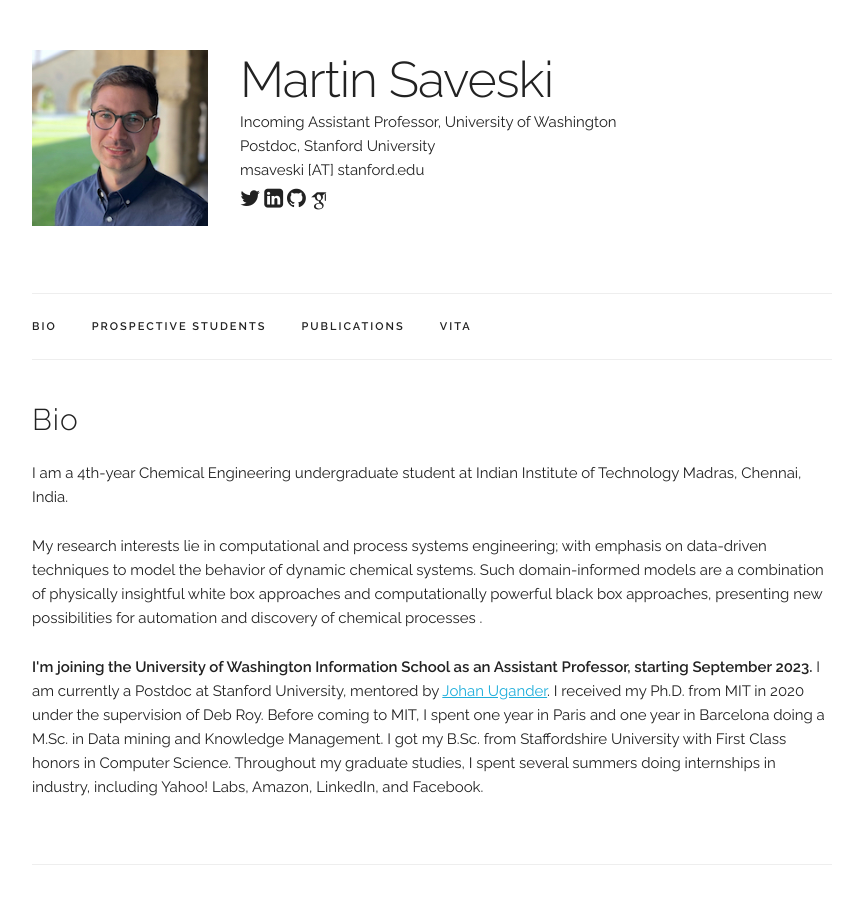
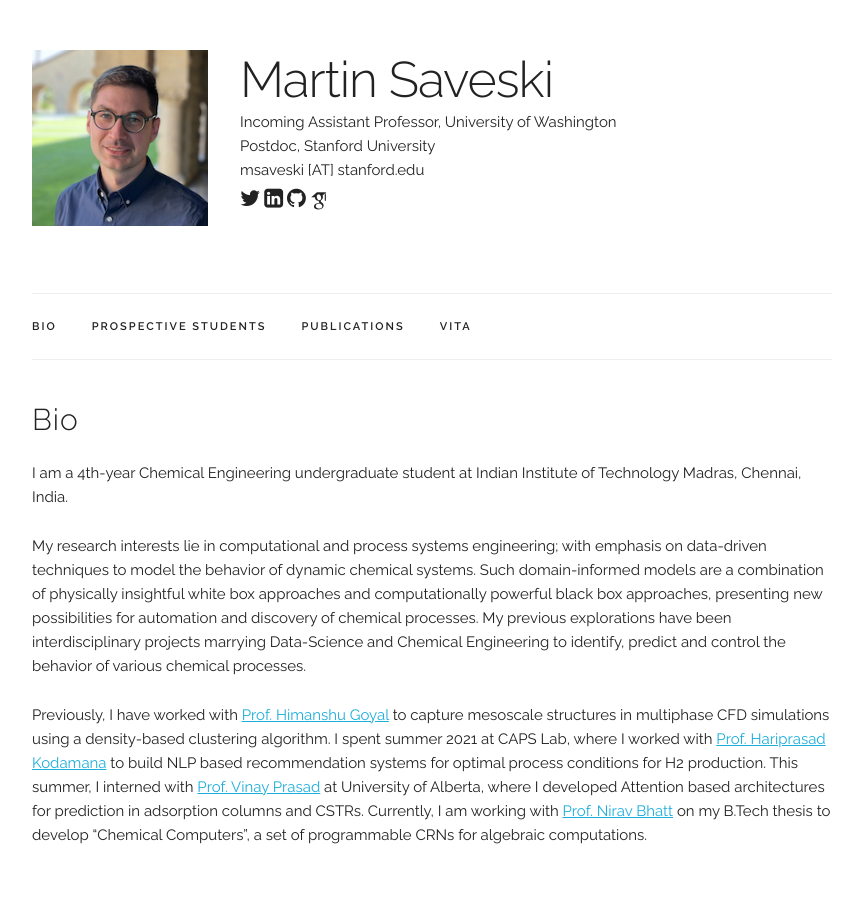
Before and after one commit to gswathirao8/gswathirao8.github.io, a Jekyll site: the page built from index.html, in a window 1280 px wide and 900 px high. Shown: the whole window, without its empty margins (208-1071 px from the left). Built offline with Jekyll 4.4.1, drawn with Linux system fonts in a browser that asks for light colours; some web fonts are replaced.

Commit message:
Update index.html

```diff
--- a/index.html
+++ b/index.html
@@ -11,17 +11,17 @@ title: Home
 
   <p>
     My research interests lie in computational and process systems engineering; with emphasis on data-driven techniques to model the behavior of dynamic chemical systems.
-    Such domain-informed models are a combination of physically insightful white box approaches and computationally powerful black box approaches, presenting new possibilities for automation and discovery of chemical processes .
+    Such domain-informed models are a combination of physically insightful white box approaches and computationally powerful black box approaches, presenting new possibilities for automation and discovery of chemical processes.
+    My previous explorations have been interdisciplinary projects marrying Data-Science and Chemical Engineering to identify, predict and control the behavior of various chemical processes.
   </p>
 
 
   <p>
-  <b>I'm joining the University of Washington Information School as an Assistant Professor, starting September 2023.</b>
-  I am currently a Postdoc at Stanford University, mentored by <a href="https://web.stanford.edu/~jugander/" target="_blank">Johan Ugander</a>.
-  I received my Ph.D. from MIT in 2020 under the supervision of Deb Roy.
-  Before coming to MIT, I spent one year in Paris and one year in Barcelona doing a M.Sc. in Data mining and Knowledge Management.
-  I got my B.Sc. from Staffordshire University with First Class honors in Computer Science.
-  Throughout my graduate studies, I spent several summers doing internships in industry, including Yahoo! Labs, Amazon, LinkedIn, and Facebook.
+    Previously, I have worked with <a href="https://goyalresearch.wixsite.com/goyalgroup" target="_blank">Prof. Himanshu Goyal</a> to capture mesoscale structures in multiphase CFD simulations using  a density-based clustering algorithm.
+    I spent summer 2021 at CAPS Lab, where I worked with <a href="https://web.iitd.ac.in/~kodamana/index.html" target="_blank">Prof. Hariprasad Kodamana</a> to build NLP based recommendation systems for optimal process conditions for H2 production.
+    This summer, I interned with <a href="https://sites.ualberta.ca/~vprasad/" target="_blank">Prof. Vinay Prasad</a> at University of Alberta, where I developed Attention based architectures for prediction in adsorption columns and CSTRs.
+    Currently, I am working with <a href="https://rbcdsai.iitm.ac.in/management/nirav-bhatt/" target="_blank">Prof. Nirav Bhatt</a> on my B.Tech thesis to develop “Chemical Computers”, a set of programmable CRNs for algebraic computations.
+
   </p>
 </div>
 
```
